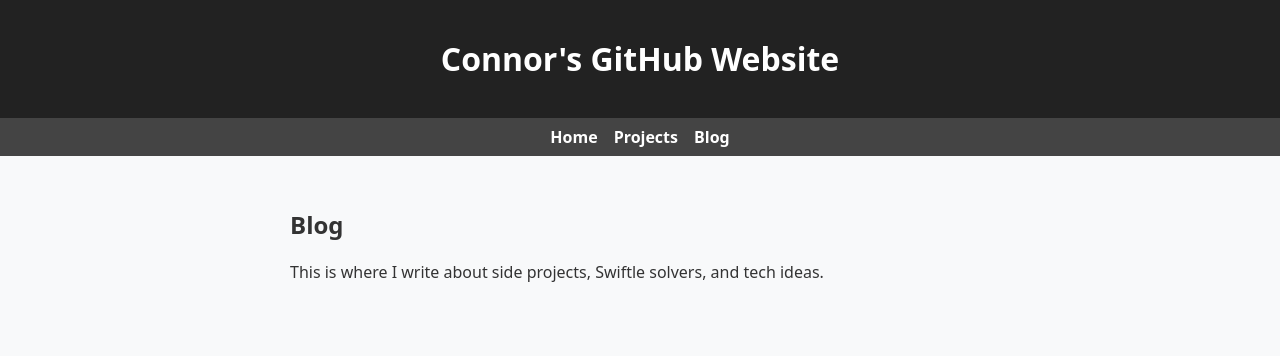
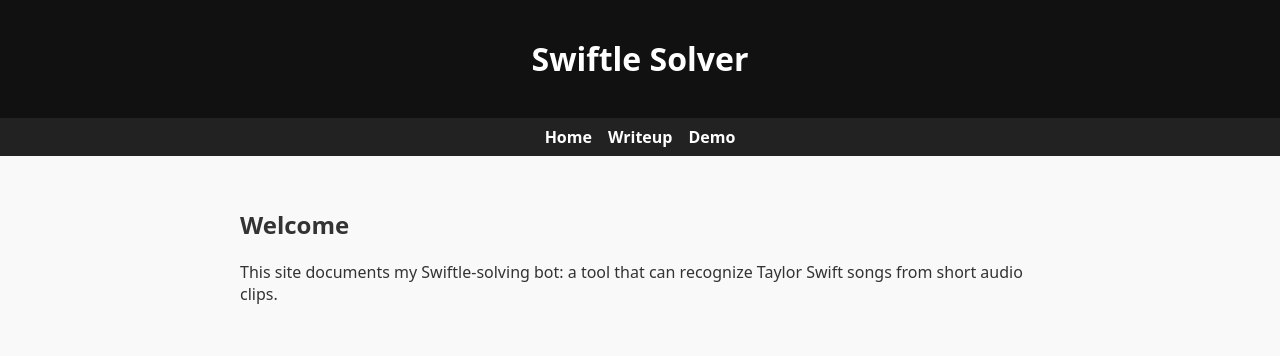
Before and after one commit to connor-huh/swiftle, a plain HTML site: page index.html in a window 1280 px wide. Drawn offline with Linux system fonts and the light colour scheme.

Commit message:
Update index.html

```diff
--- a/index.html
+++ b/index.html
@@ -3,27 +3,27 @@
 <head>
   <meta charset="UTF-8" />
   <meta name="viewport" content="width=device-width, initial-scale=1.0"/>
-  <title>Connor's Blog</title>
+  <title>Swiftle Solver</title>
   <style>
     body {
       font-family: system-ui, sans-serif;
       margin: 0;
       padding: 0;
-      background: #f8f9fa;
+      background: #f9f9f9;
       color: #333;
     }
     header {
-      background: #222;
+      background: #111;
       color: white;
+      text-align: center;
       padding: 1rem;
-      text-align: center;
     }
     nav {
-      background: #444;
+      background: #222;
+      padding: 0.5rem;
       display: flex;
       justify-content: center;
       gap: 1rem;
-      padding: 0.5rem 0;
     }
     nav a {
       color: white;
@@ -31,7 +31,7 @@
       font-weight: bold;
     }
     main {
-      max-width: 700px;
+      max-width: 800px;
       margin: auto;
       padding: 2rem;
     }
@@ -39,16 +39,16 @@
 </head>
 <body>
   <header>
-    <h1>Connor's GitHub Website</h1>
+    <h1>Swiftle Solver</h1>
   </header>
   <nav>
     <a href="index.html">Home</a>
-    <a href="projects.html">Projects</a>
-    <a href="blog.html">Blog</a>
+    <a href="writeup.html">Writeup</a>
+    <a href="demo.html">Demo</a>
   </nav>
   <main>
-    <h2>Blog</h2>
-    <p>This is where I write about side projects, Swiftle solvers, and tech ideas.</p>
+    <h2>Welcome</h2>
+    <p>This site documents my Swiftle-solving bot: a tool that can recognize Taylor Swift songs from short audio clips.</p>
   </main>
 </body>
 </html>
```
